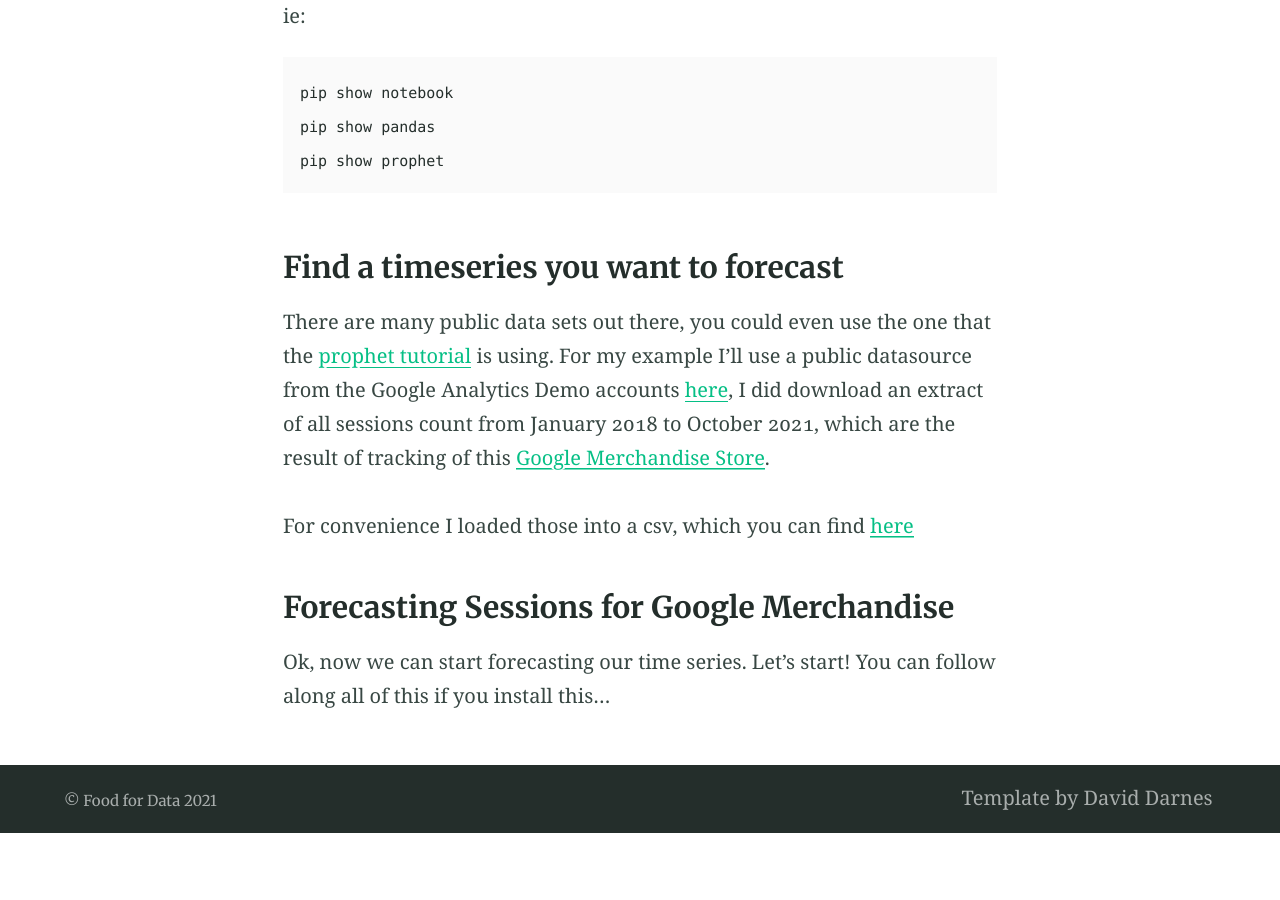
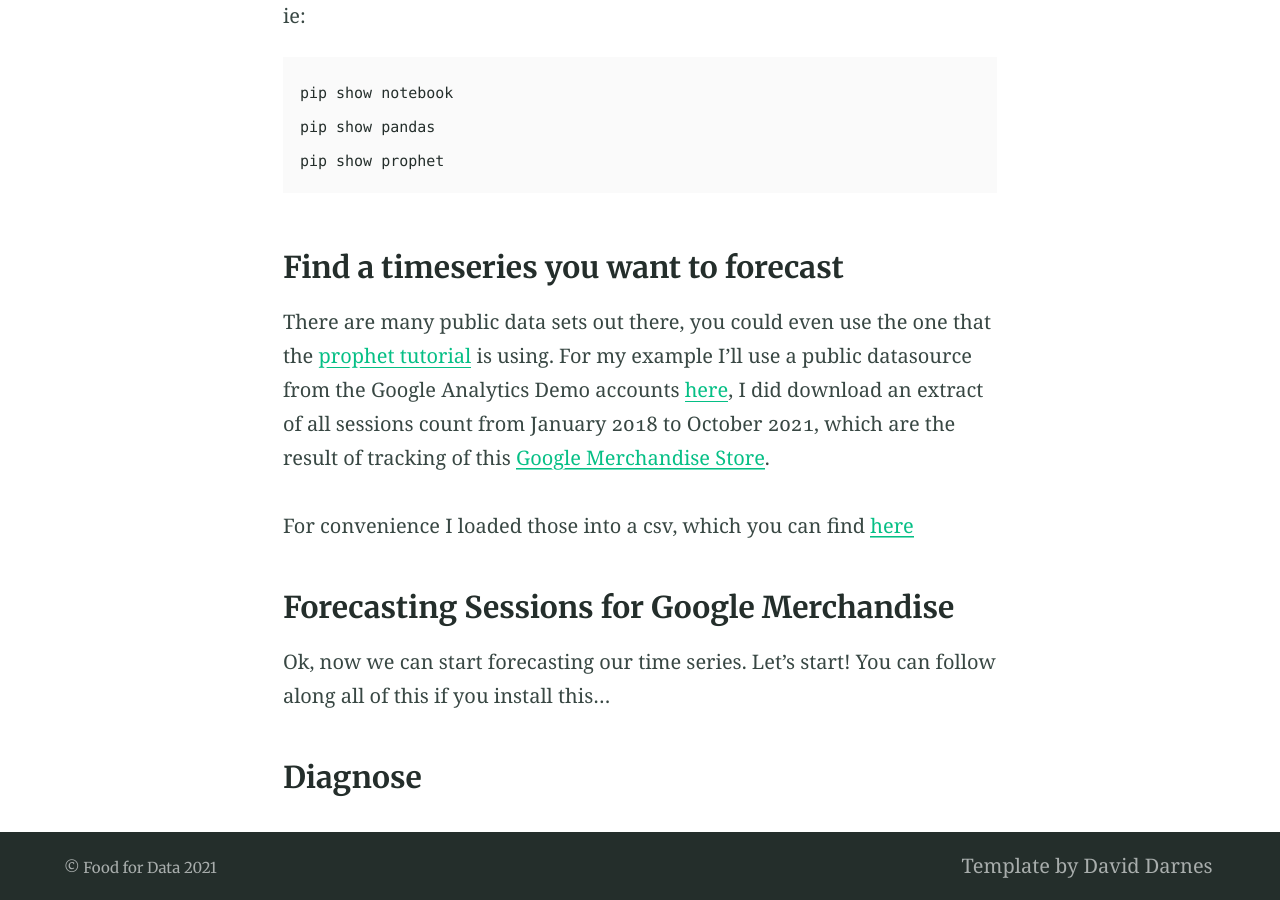
Before and after one commit to marzaccaro/marzaccaro.github.io, a Jekyll site: the page built from _posts/2021-10-01-forecasting-with-facebook-prophet-example.md, in a window 1280 px wide and 900 px high, scrolled down 3399 px. Built offline with Jekyll 4.4.1, drawn with Linux system fonts in a browser that asks for light colours; before the commit the page ends 4232 px from its top, so only the background shows below that.

Commit message:
adding more text

```diff
--- a/_posts/2021-10-01-forecasting-with-facebook-prophet-example.md
+++ b/_posts/2021-10-01-forecasting-with-facebook-prophet-example.md
@@ -125,3 +125,6 @@ For convenience I loaded those into a csv, which you can find [here](add link wh
 ### Forecasting Sessions for Google Merchandise
 
 Ok, now we can start forecasting our time series. Let's start! You can follow along all of this if you install this...
+
+
+### Diagnose
```
